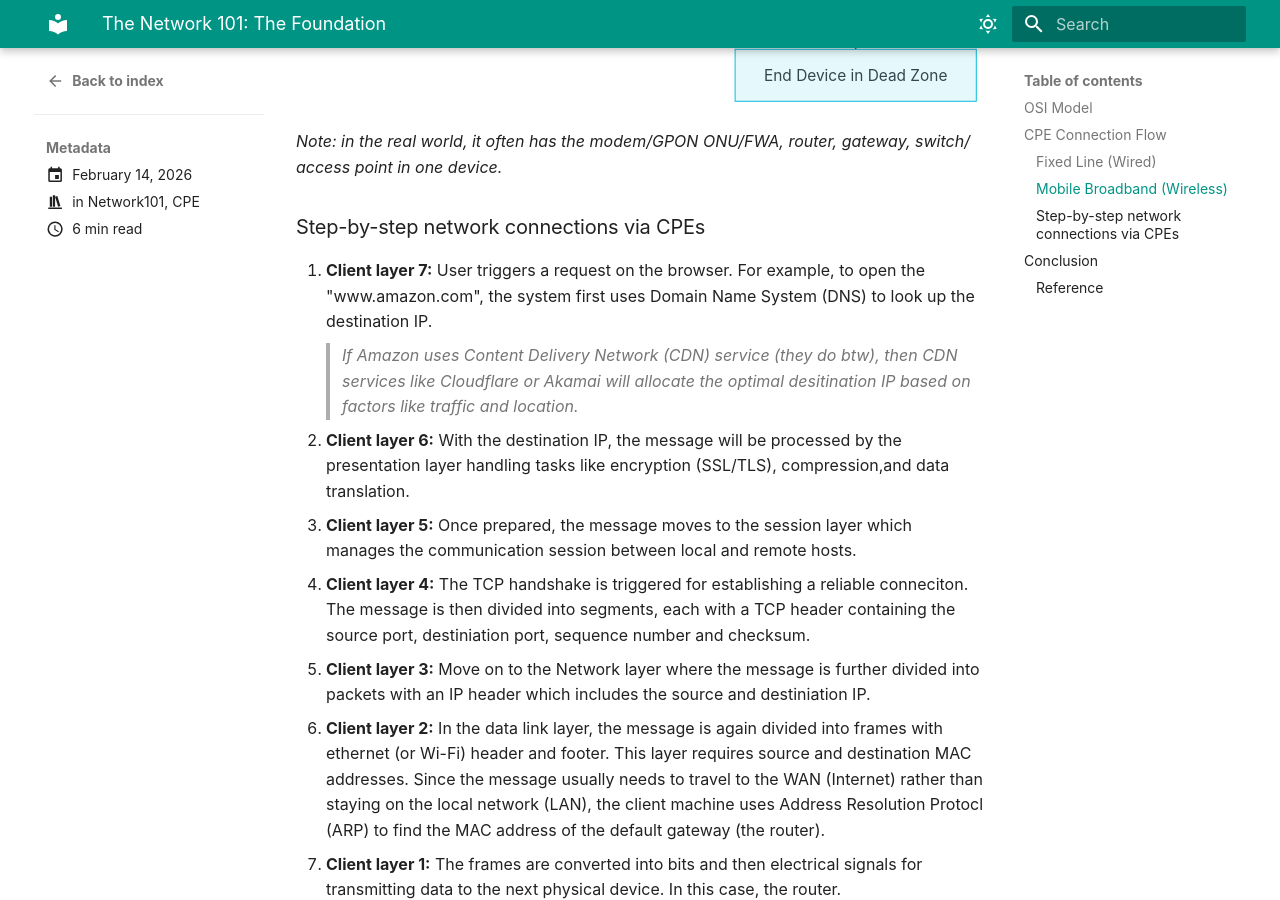
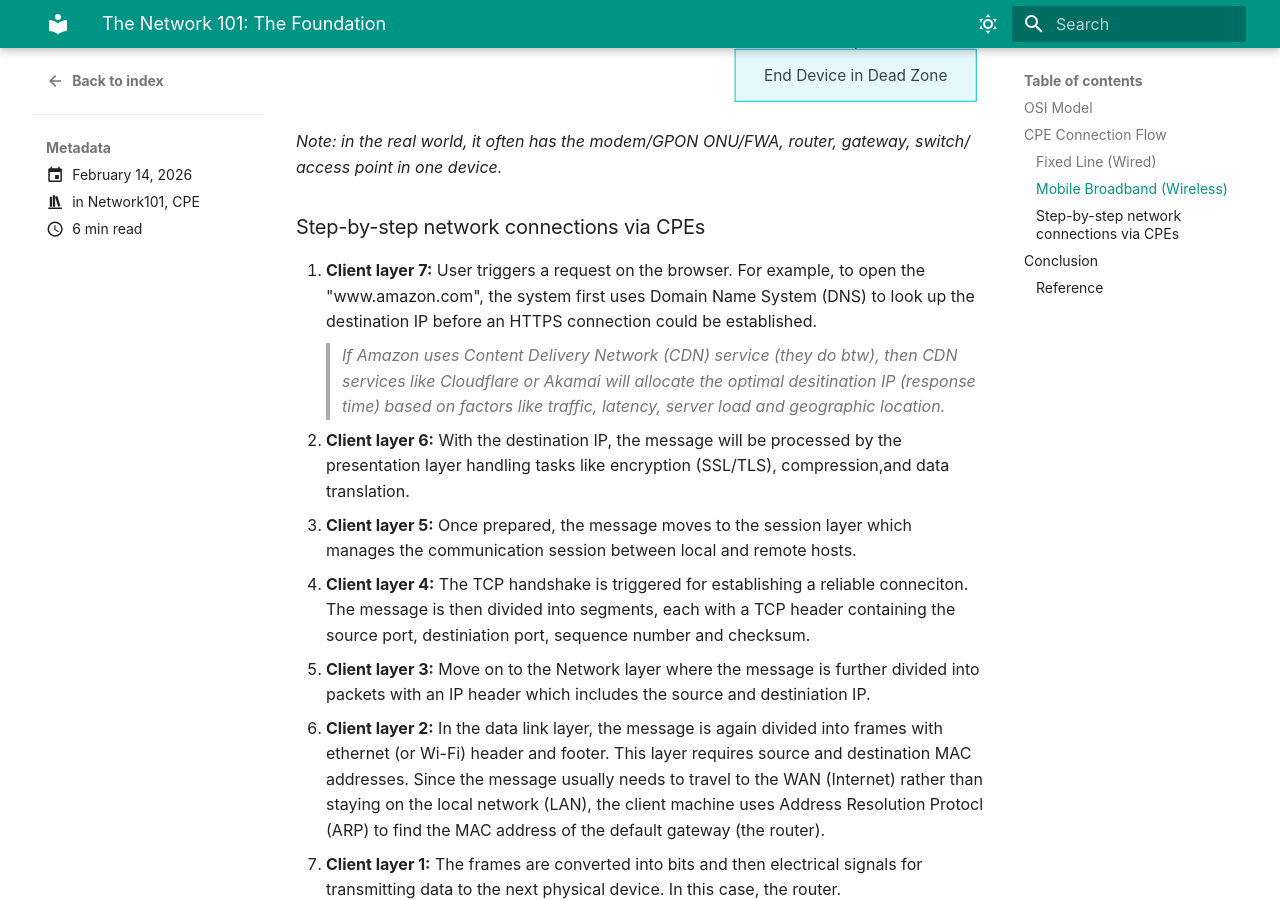
Before and after one commit to maudes/tech-notes, an MkDocs documentation site: the page built from docs/blog/posts/2026-02-14-the-network-101-foundation.md, in a window 1280 px wide and 900 px high, scrolled down 3279 px. Built offline with MkDocs 1.6.1 and Material for MkDocs 9.7.7, drawn with Linux system fonts in a browser that asks for light colours; some web fonts are replaced.

Commit message:
Update 2026-02-14-the-network-101-foundation.md

```diff
--- a/docs/blog/posts/2026-02-14-the-network-101-foundation.md
+++ b/docs/blog/posts/2026-02-14-the-network-101-foundation.md
@@ -83,8 +83,8 @@ graph TD
 
 ### Step-by-step network connections via CPEs
 
-1. **Client layer 7:** User triggers a request on the browser. For example, to open the "www.amazon.com", the system first uses Domain Name System (DNS) to look up the destination IP.
-> *If Amazon uses Content Delivery Network (CDN) service (they do btw), then CDN services like Cloudflare or Akamai will allocate the optimal desitination IP based on factors like traffic and location.*
+1. **Client layer 7:** User triggers a request on the browser. For example, to open the "www.amazon.com", the system first uses Domain Name System (DNS) to look up the destination IP before an HTTPS connection could be established.
+> *If Amazon uses Content Delivery Network (CDN) service (they do btw), then CDN services like Cloudflare or Akamai will allocate the optimal desitination IP (response time) based on factors like traffic, latency, server load and geographic location.*
 2. **Client layer 6:** With the destination IP, the message will be processed by the presentation layer handling tasks like encryption (SSL/TLS), compression,and data translation.
 3. **Client layer 5:** Once prepared, the message moves to the session layer which manages the communication session between local and remote hosts.
 4. **Client layer 4:** The TCP handshake is triggered for establishing a reliable conneciton. The message is then divided into segments, each with a TCP header containing the source port, destiniation port, sequence number and checksum.
```
